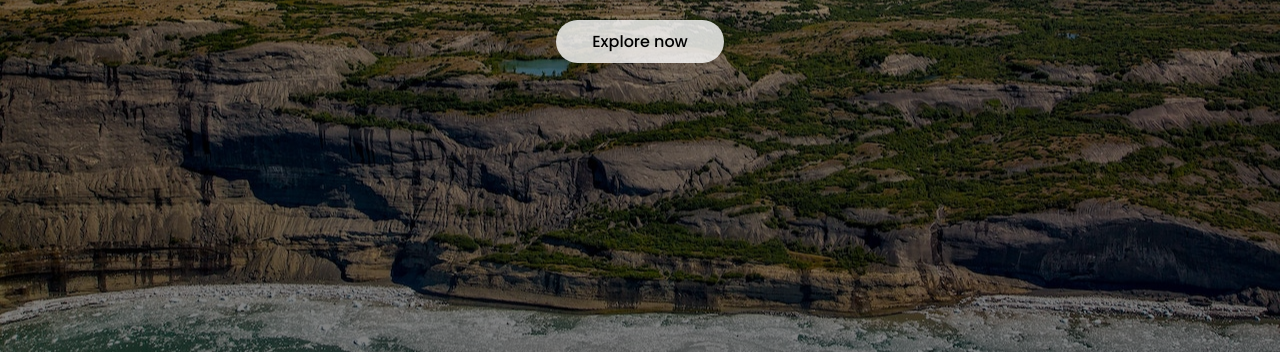
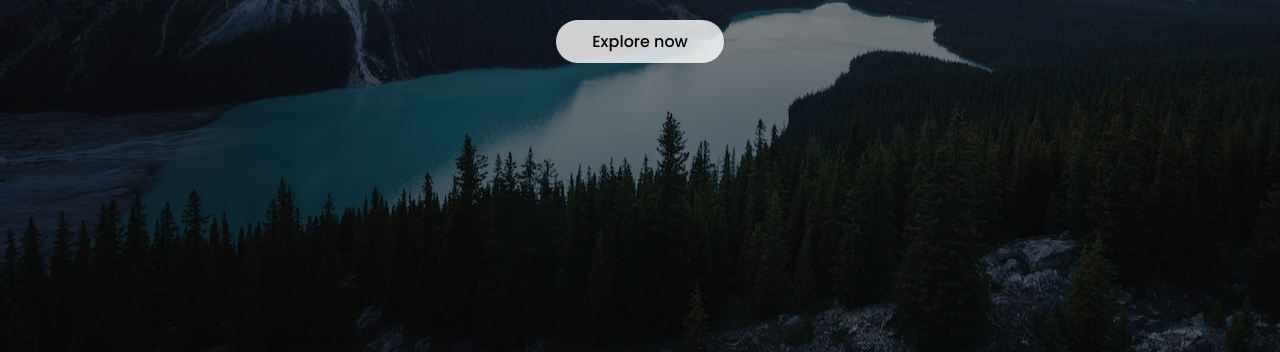
Before and after one commit to CristianP7/alaska-landing-page, a plain HTML site: page index.html in a window 1280 px wide. Shown: the part 448-800 px from the top of the page. Drawn offline with Linux system fonts and the light colour scheme.

Commit message:
background
cambio de background al principal

```diff
--- a/style.css
+++ b/style.css
@@ -11,7 +11,7 @@ body{
     max-width: 1400px;
     min-height: 100vh;
     font-family: 'Poppins', sans-serif;
-    background-image: linear-gradient(rgba(0, 0, 0, 0.4), rgba(0, 0, 0, 0.5)), url(/img/pexels-pixabay-207049.jpg);
+    background-image: linear-gradient(rgba(0, 0, 0, 0.4), rgba(0, 0, 0, 0.5)), url(/img/pexels-errin-casano-2356064.jpg);
     background-position: center;
     background-size: cover;
     background-repeat: no-repeat;
```
